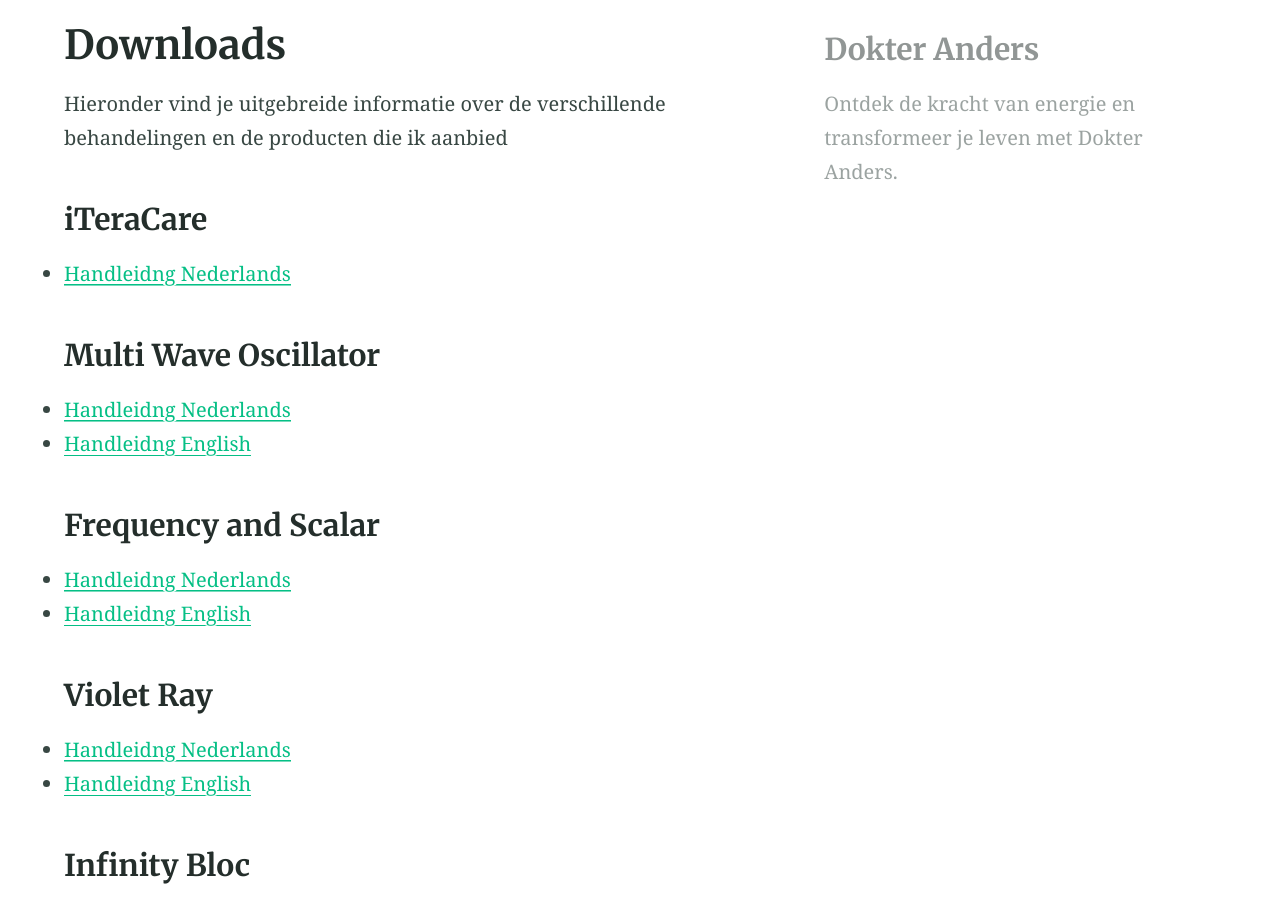
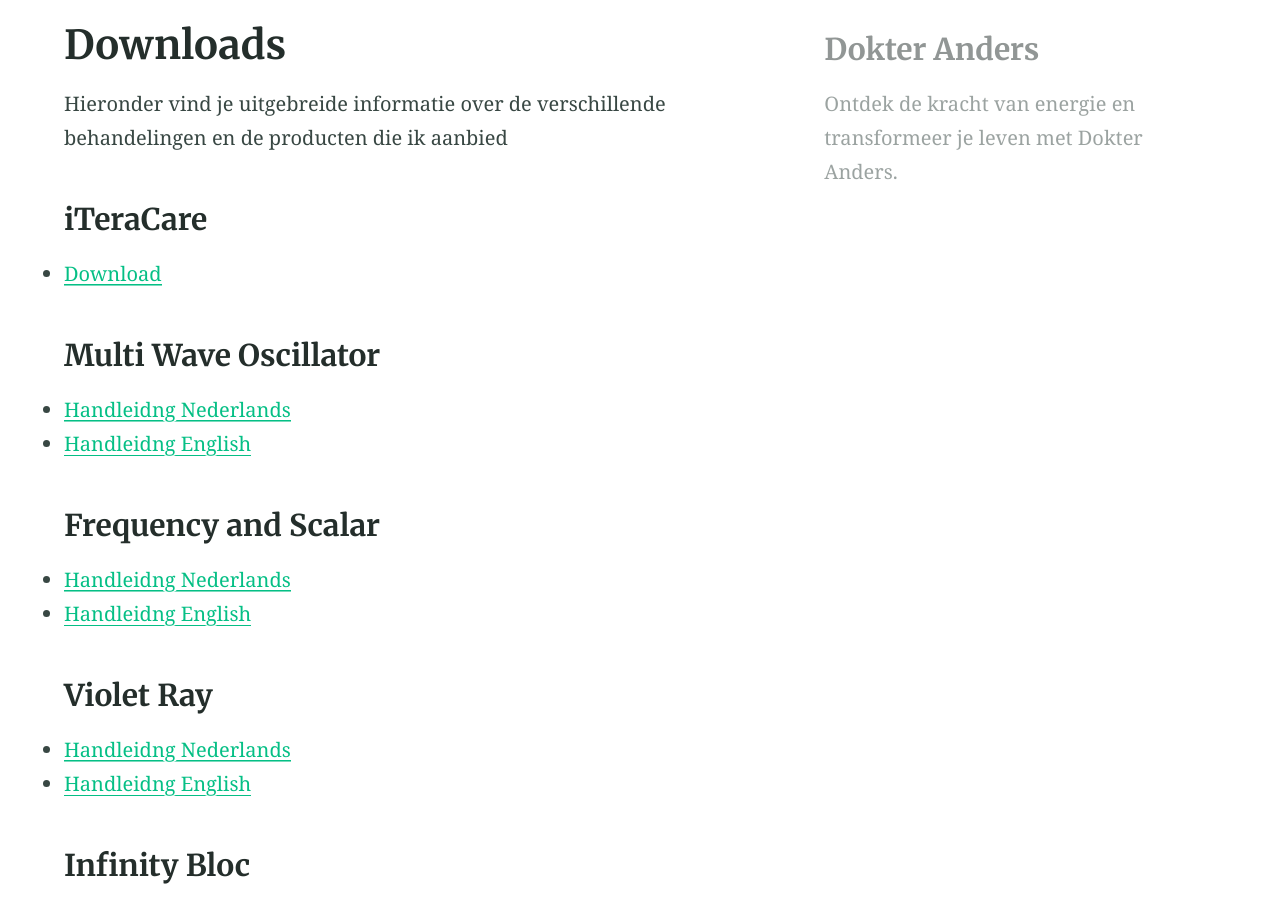
Before and after one commit to dokteranders/dokteranders.com, a Jekyll site: the page built from downloads.md, in a window 1280 px wide and 900 px high, scrolled down 441 px. Built offline with Jekyll 4.4.1, drawn with Linux system fonts in a browser that asks for light colours.

Commit message:
Update downloads.md

```diff
--- a/downloads.md
+++ b/downloads.md
@@ -7,7 +7,7 @@
 Hieronder vind je uitgebreide informatie over de verschillende behandelingen en de producten die ik aanbied
 
 ### iTeraCare
-- [Handleidng Nederlands](./downloads/Blowing_Guide-IteraCare(BDO).pdf)
+- [Download](./downloads/Blowing_Guide-IteraCare(BDO).pdf)
 
 ### Multi Wave Oscillator
 - [Handleidng Nederlands](./downloads/handleiding_nl.pdf)
```
